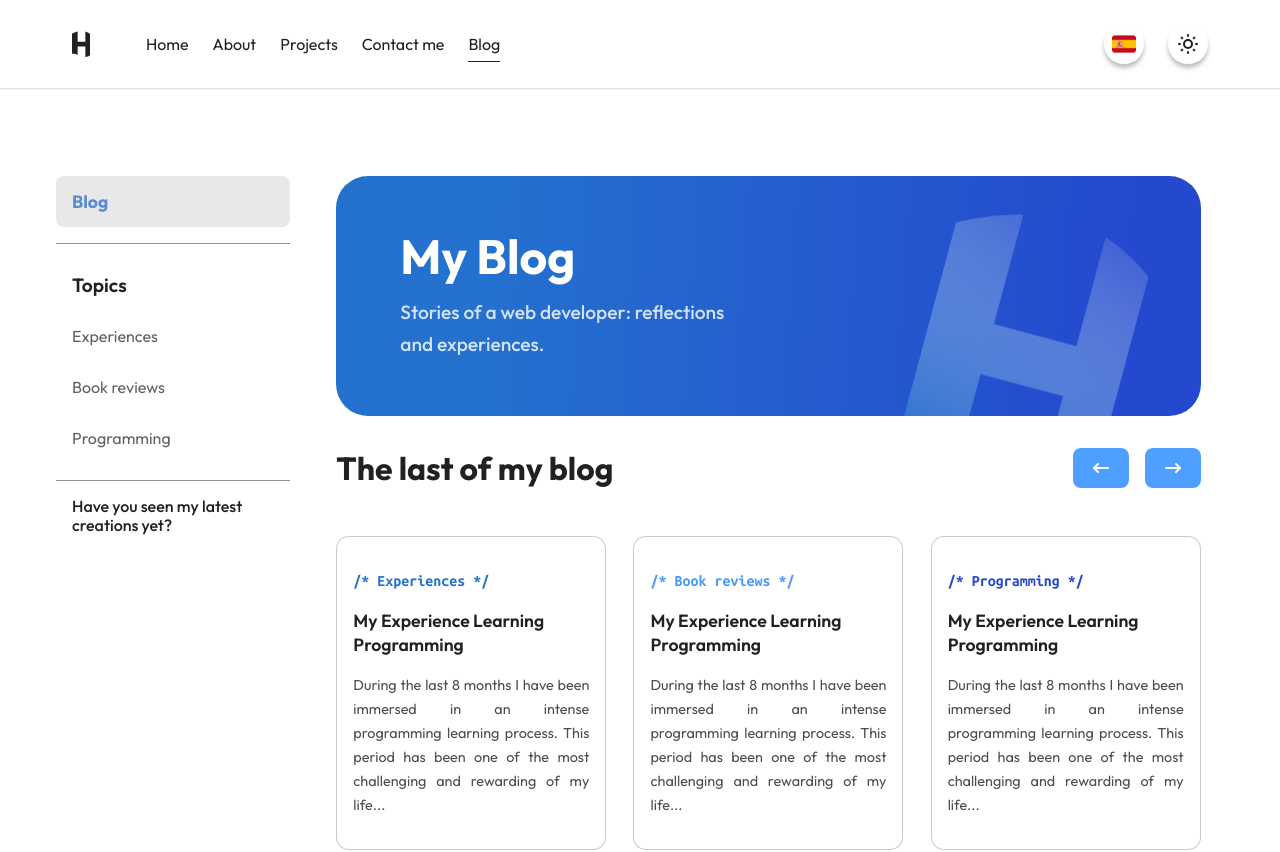
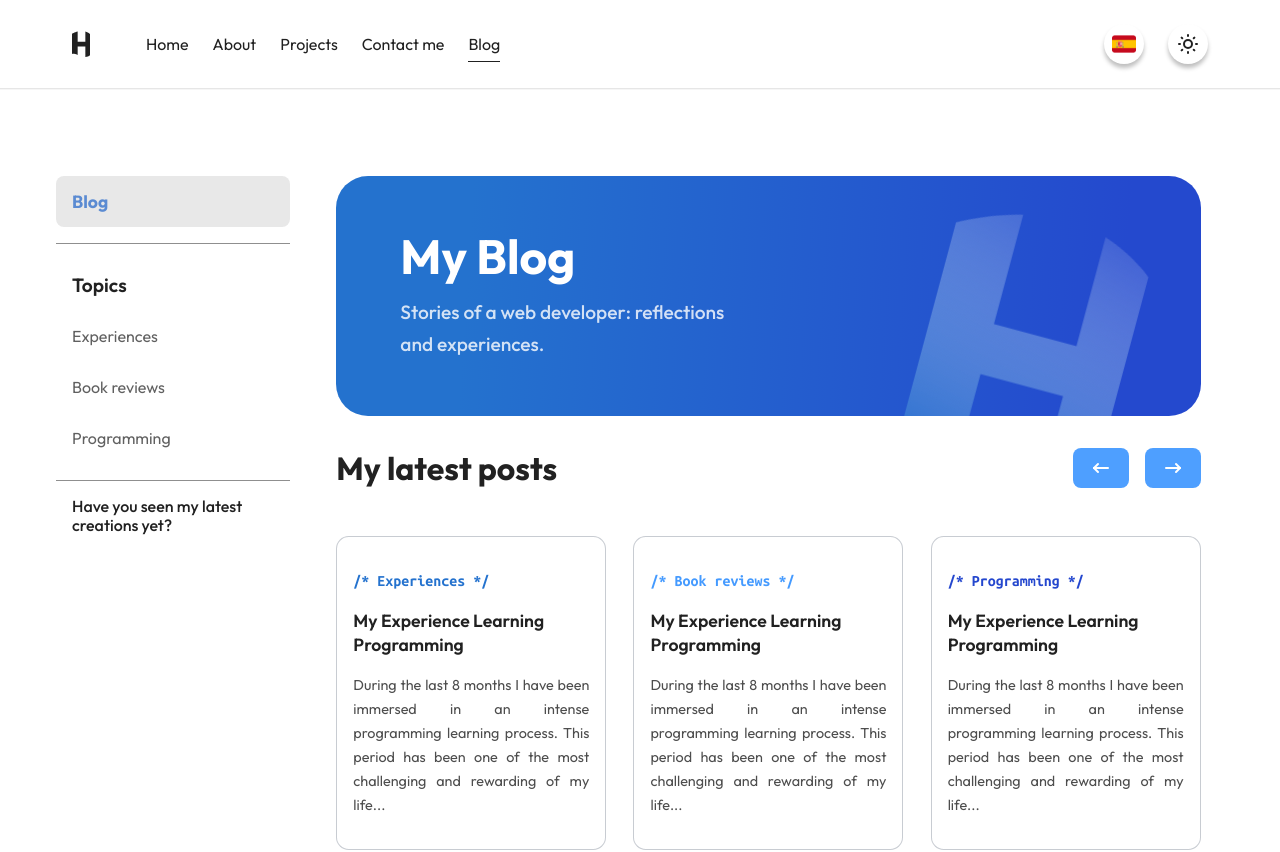
Before and after one commit to YerikAH/portfolio, a React (Vite) app: page /blog in a window 1280 px wide. Shown: the top 852 px of the page. Built offline with nearby package versions, Linux system fonts and the light colour scheme.

Commit message:
Dev: new const variable

```diff
--- a/src/components/pages/blog/section/first/TitleBlog.tsx
+++ b/src/components/pages/blog/section/first/TitleBlog.tsx
@@ -1,4 +1,5 @@
 // enum and interface
+import { BLOG_ALL_EN, BLOG_ALL_ES, BLOG_COD_EN, BLOG_COD_ES, BLOG_EXP_EN, BLOG_EXP_ES, BLOG_REV_EN, BLOG_REV_ES } from '../../../../../constant/TextInit'
 import { Language, TopicsEnum } from '../../../../../enum/LanguageEnum'
 import { TitlePropsBlog } from '../../../../../interface/props'
 
@@ -15,10 +16,10 @@ import ArrowComponent from '../../../../images/ArrowComponent'
 
 function switchTitleBlog(value: TopicsEnum, language: Language) {
   const titleConfig = {
-    all: { es: 'Lo último de mi blog', en: 'The last of my blog' },
-    code: { es: 'Código', en: 'Code' },
-    exp: { es: 'Experiencias', en: 'Experiences' },
-    review: { es: 'Reseñas', en: 'Reviews' },
+    all: { es: BLOG_ALL_ES, en: BLOG_ALL_EN },
+    code: { es: BLOG_COD_ES, en: BLOG_COD_EN },
+    exp: { es: BLOG_EXP_ES, en: BLOG_EXP_EN },
+    review: { es: BLOG_REV_ES, en: BLOG_REV_EN },
   }
 
   const { es, en } = titleConfig[value] || titleConfig['all']
--- a/src/constant/TextInit.ts
+++ b/src/constant/TextInit.ts
@@ -23,3 +23,17 @@ export const ERROR_MESSAGE_ES =
   'Mensaje: El mensaje no puede tener más de 255 caracteres. El campo debe tener más de 5 caracteres.'
 export const ERROR_MESSAGE_EN =
   'Message: The message cannot be longer than 255 characters. The field must have more than 5 characters.'
+
+// BLOG
+
+export const BLOG_EXP_ES = 'Mis experiencias'
+export const BLOG_EXP_EN = 'My experiences'
+
+export const BLOG_REV_ES = 'Mis reseñas de libros'
+export const BLOG_REV_EN = 'My book reviews'
+
+export const BLOG_ALL_ES = 'Mis últimas publicaciones'
+export const BLOG_ALL_EN = 'My latest posts'
+
+export const BLOG_COD_ES = 'Acerca de la programación'
+export const BLOG_COD_EN = 'About programming'
```
